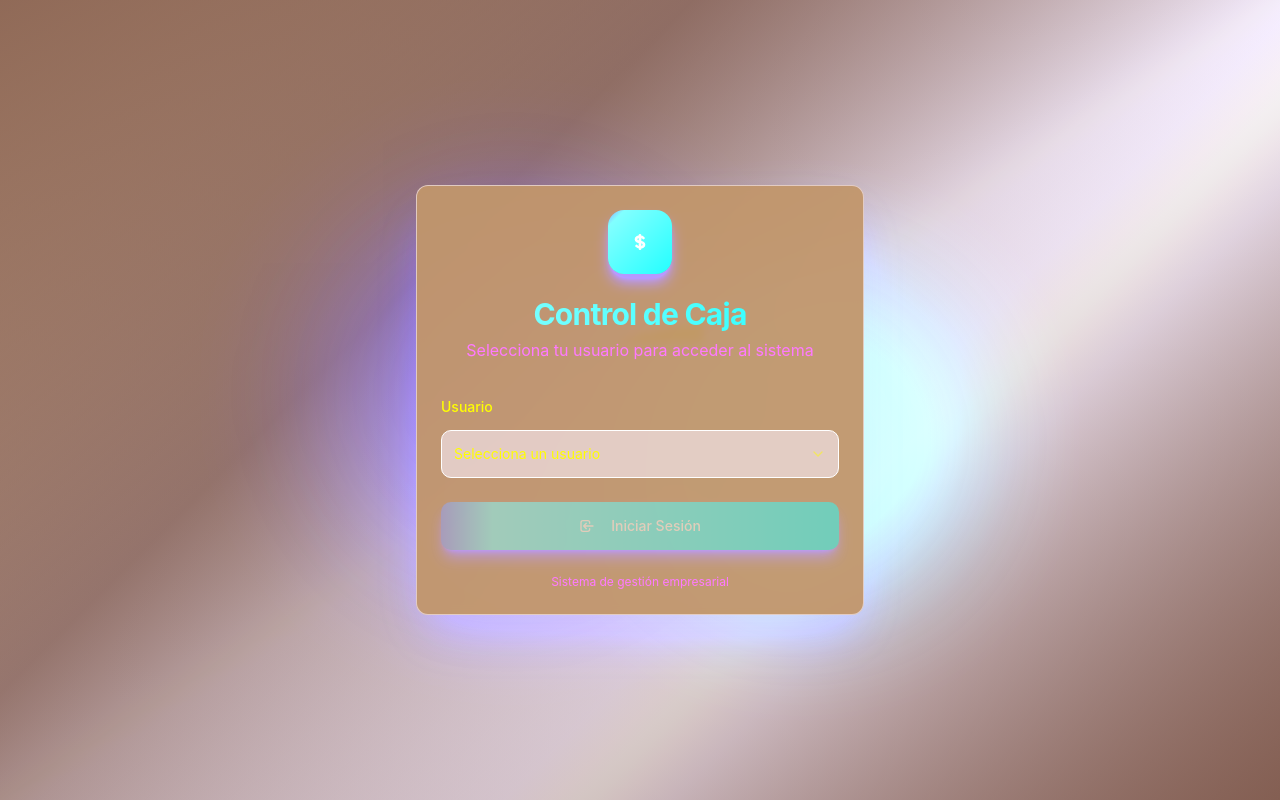
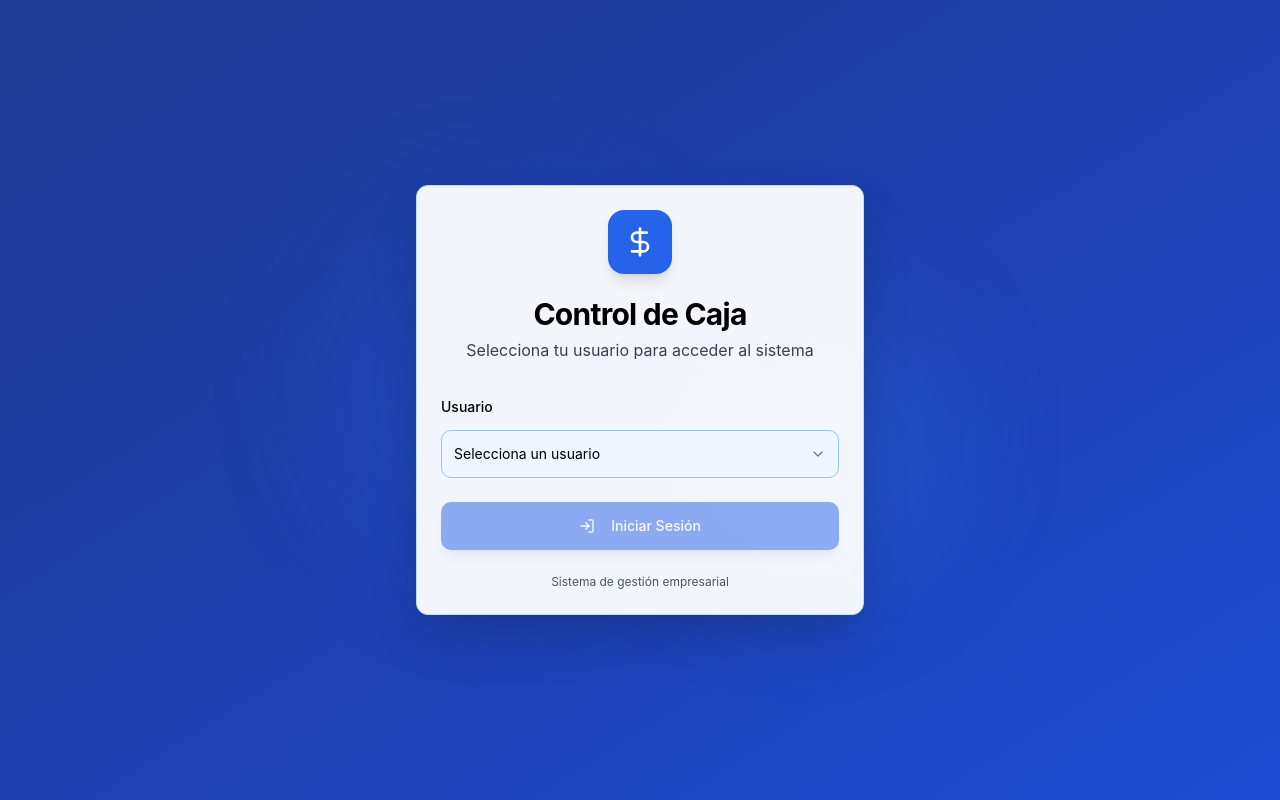
Before and after one commit to peluca777/caja-digital-control, a React (Vite) app: page / in a window 1280 px wide. Built offline with nearby package versions, Linux system fonts and the light colour scheme.

Commit message:
Refactor: Apply design and functionality changes
- Implement blue color scheme.
- Add export buttons with functionality.
- Replace emojis with modern icons.
- Refine button hover effects.

```diff
--- a/src/components/Login.tsx
+++ b/src/components/Login.tsx
@@ -3,6 +3,7 @@ import React, { useState } from 'react';
 import { Card, CardContent, CardDescription, CardHeader, CardTitle } from '@/components/ui/card';
 import { Button } from '@/components/ui/button';
 import { Select, SelectContent, SelectItem, SelectTrigger, SelectValue } from '@/components/ui/select';
+import { DollarSign, LogIn } from 'lucide-react';
 import { getUsers, setCurrentUser } from '@/lib/storage';
 import { User } from '@/lib/types';
 
@@ -23,52 +24,49 @@ const Login: React.FC<LoginProps> = ({ onLogin }) => {
   };
 
   return (
-    <div className="min-h-screen bg-animated-gradient animate-gradient flex items-center justify-center p-4 relative overflow-hidden">
-      {/* Efectos de fondo animados */}
-      <div className="absolute inset-0 bg-gradient-to-br from-background via-secondary/20 to-background opacity-80"></div>
-      <div className="absolute top-1/4 left-1/4 w-96 h-96 bg-primary/10 rounded-full blur-3xl animate-pulse-subtle"></div>
-      <div className="absolute bottom-1/4 right-1/4 w-80 h-80 bg-accent/10 rounded-full blur-3xl animate-pulse-subtle" style={{ animationDelay: '1s' }}></div>
+    <div className="min-h-screen bg-gradient-to-br from-blue-900 via-blue-800 to-blue-700 animate-gradient flex items-center justify-center p-4 relative overflow-hidden">
+      <div className="absolute inset-0 bg-gradient-to-br from-blue-900/80 via-blue-800/80 to-blue-700/80"></div>
+      <div className="absolute top-1/4 left-1/4 w-96 h-96 bg-blue-600/20 rounded-full blur-3xl animate-pulse-subtle"></div>
+      <div className="absolute bottom-1/4 right-1/4 w-80 h-80 bg-blue-500/20 rounded-full blur-3xl animate-pulse-subtle" style={{ animationDelay: '1s' }}></div>
 
-      <Card className="w-full max-w-md relative z-10 bg-card/95 backdrop-blur-sm border-border/50 shadow-2xl shadow-primary/10 animate-slide-up hover-glow">
+      <Card className="w-full max-w-md relative z-10 bg-white/95 backdrop-blur-sm border-blue-200 shadow-2xl animate-slide-up hover-glow">
         <CardHeader className="text-center pb-8">
           <div className="mb-4 animate-bounce-gentle">
-            <div className="w-16 h-16 mx-auto bg-gradient-to-br from-primary to-accent rounded-2xl flex items-center justify-center shadow-lg shadow-primary/20">
-              <svg className="w-8 h-8 text-white" fill="none" stroke="currentColor" viewBox="0 0 24 24">
-                <path strokeLinecap="round" strokeLinejoin="round" strokeWidth={2} d="M12 8c-1.657 0-3 .895-3 2s1.343 2 3 2 3 .895 3 2-1.343 2-3 2m0-8c1.11 0 2.08.402 2.599 1M12 8V7m0 1v8m0 0v1m0-1c-1.11 0-2.08-.402-2.599-1" />
-              </svg>
+            <div className="w-16 h-16 mx-auto bg-blue-600 rounded-2xl flex items-center justify-center shadow-lg">
+              <DollarSign className="w-8 h-8 text-white" />
             </div>
           </div>
-          <CardTitle className="text-3xl font-bold bg-gradient-to-r from-primary to-accent bg-clip-text text-transparent">
+          <CardTitle className="text-3xl font-bold text-black">
             Control de Caja
           </CardTitle>
-          <CardDescription className="text-muted-foreground mt-2 text-base">
+          <CardDescription className="text-gray-700 mt-2 text-base">
             Selecciona tu usuario para acceder al sistema
           </CardDescription>
         </CardHeader>
 
         <CardContent className="space-y-6">
           <div className="space-y-3 animate-fade-in" style={{ animationDelay: '0.2s' }}>
-            <label className="text-sm font-medium text-foreground">Usuario</label>
+            <label className="text-sm font-medium text-black">Usuario</label>
             <Select value={selectedUserId} onValueChange={setSelectedUserId}>
-              <SelectTrigger className="h-12 bg-input/50 border-border hover:border-primary/50 transition-all-smooth hover:bg-input/70">
+              <SelectTrigger className="h-12 bg-blue-50 border-blue-300 hover:border-blue-400 transition-all-smooth hover:bg-blue-100 text-black">
                 <SelectValue placeholder="Selecciona un usuario" />
               </SelectTrigger>
-              <SelectContent className="bg-card border-border shadow-xl">
+              <SelectContent className="bg-white border-blue-200 shadow-xl">
                 {users.map(user => (
                   <SelectItem
                     key={user.id}
                     value={user.id}
-                    className="hover:bg-primary/10 focus:bg-primary/10 cursor-pointer"
+                    className="hover:bg-blue-50 focus:bg-blue-50 cursor-pointer text-black"
                   >
                     <div className="flex items-center space-x-3">
-                      <div className="w-8 h-8 bg-gradient-to-br from-primary to-accent rounded-full flex items-center justify-center">
+                      <div className="w-8 h-8 bg-blue-600 rounded-full flex items-center justify-center">
                         <span className="text-white text-sm font-medium">
                           {user.name.charAt(0).toUpperCase()}
                         </span>
                       </div>
                       <div>
-                        <div className="font-medium">{user.name}</div>
-                        <div className="text-xs text-muted-foreground">{user.role}</div>
+                        <div className="font-medium text-black">{user.name}</div>
+                        <div className="text-xs text-gray-600">{user.role}</div>
                       </div>
                     </div>
                   </SelectItem>
@@ -80,16 +78,14 @@ const Login: React.FC<LoginProps> = ({ onLogin }) => {
           <Button
             onClick={handleLogin}
             disabled={!selectedUserId}
-            className="w-full h-12 bg-gradient-to-r from-primary to-accent hover:from-primary/90 hover:to-accent/90 text-white font-medium shadow-lg shadow-primary/20 hover-lift animate-fade-in disabled:opacity-50 disabled:cursor-not-allowed"
+            className="w-full h-12 bg-blue-600 hover:bg-blue-700 text-white font-medium shadow-lg hover-lift animate-fade-in disabled:opacity-50 disabled:cursor-not-allowed"
             style={{ animationDelay: '0.4s' }}
           >
-            <svg className="w-5 h-5 mr-2" fill="none" stroke="currentColor" viewBox="0 0 24 24">
-              <path strokeLinecap="round" strokeLinejoin="round" strokeWidth={2} d="M11 16l-4-4m0 0l4-4m-4 4h14m-5 4v1a3 3 0 01-3 3H6a3 3 0 01-3-3V7a3 3 0 013-3h7a3 3 0 013 3v1" />
-            </svg>
+            <LogIn className="w-5 h-5 mr-2" />
             Iniciar Sesión
           </Button>
 
-          <div className="text-center text-xs text-muted-foreground animate-fade-in" style={{ animationDelay: '0.6s' }}>
+          <div className="text-center text-xs text-gray-600 animate-fade-in" style={{ animationDelay: '0.6s' }}>
             Sistema de gestión empresarial
           </div>
         </CardContent>
--- a/src/index.css
+++ b/src/index.css
@@ -3,99 +3,97 @@
 @tailwind components;
 @tailwind utilities;
 
-/* Definition of the design system. All colors, gradients, fonts, etc should be defined here. */
-
 @layer base {
   :root {
-    --background: 15 23 42;
-    --foreground: 248 250 252;
+    --background: 240 249 255;
+    --foreground: 0 0 0;
 
-    --card: 30 41 59;
-    --card-foreground: 248 250 252;
+    --card: 255 255 255;
+    --card-foreground: 0 0 0;
 
-    --popover: 30 41 59;
-    --popover-foreground: 248 250 252;
+    --popover: 255 255 255;
+    --popover-foreground: 0 0 0;
 
-    --primary: 59 130 246;
-    --primary-foreground: 255 255 255;
+    --primary: 37 99 235;
+    --primary-foreground: 0 0 0;
 
-    --secondary: 71 85 105;
-    --secondary-foreground: 203 213 225;
+    --secondary: 147 197 253;
+    --secondary-foreground: 0 0 0;
 
-    --muted: 51 65 85;
-    --muted-foreground: 148 163 184;
+    --muted: 219 234 254;
+    --muted-foreground: 0 0 0;
 
-    --accent: 14 165 233;
-    --accent-foreground: 255 255 255;
+    --accent: 59 130 246;
+    --accent-foreground: 0 0 0;
 
-    --destructive: 239 68 68;
+    --destructive: 220 38 38;
     --destructive-foreground: 255 255 255;
 
     --success: 34 197 94;
-    --success-foreground: 255 255 255;
+    --success-foreground: 0 0 0;
 
     --warning: 245 158 11;
-    --warning-foreground: 255 255 255;
+    --warning-foreground: 0 0 0;
 
-    --border: 71 85 105;
-    --input: 71 85 105;
-    --ring: 59 130 246;
+    --border: 191 219 254;
+    --input: 191 219 254;
+    --ring: 37 99 235;
 
     --radius: 0.75rem;
 
-    --sidebar-background: 15 23 42;
-    --sidebar-foreground: 248 250 252;
-    --sidebar-primary: 59 130 246;
-    --sidebar-primary-foreground: 255 255 255;
-    --sidebar-accent: 51 65 85;
-    --sidebar-accent-foreground: 203 213 225;
-    --sidebar-border: 71 85 105;
-    --sidebar-ring: 59 130 246;
+    --sidebar-background: 240 249 255;
+    --sidebar-foreground: 0 0 0;
+    --sidebar-primary: 37 99 235;
+    --sidebar-primary-foreground: 0 0 0;
+    --sidebar-accent: 219 234 254;
+    --sidebar-accent-foreground: 0 0 0;
+    --sidebar-border: 191 219 254;
+    --sidebar-ring: 37 99 235;
   }
 
   .dark {
-    --background: 15 23 42;
-    --foreground: 248 250 252;
+    --background: 240 249 255;
+    --foreground: 0 0 0;
 
-    --card: 30 41 59;
-    --card-foreground: 248 250 252;
+    --card: 255 255 255;
+    --card-foreground: 0 0 0;
 
-    --popover: 30 41 59;
-    --popover-foreground: 248 250 252;
+    --popover: 255 255 255;
+    --popover-foreground: 0 0 0;
 
-    --primary: 59 130 246;
-    --primary-foreground: 255 255 255;
+    --primary: 37 99 235;
+    --primary-foreground: 0 0 0;
 
-    --secondary: 71 85 105;
-    --secondary-foreground: 203 213 225;
+    --secondary: 147 197 253;
+    --secondary-foreground: 0 0 0;
 
-    --muted: 51 65 85;
-    --muted-foreground: 148 163 184;
+    --muted: 219 234 254;
+    --muted-foreground: 0 0 0;
 
-    --accent: 14 165 233;
-    --accent-foreground: 255 255 255;
+    --accent: 59 130 246;
+    --accent-foreground: 0 0 0;
 
-    --destructive: 239 68 68;
+    --destructive: 220 38 38;
     --destructive-foreground: 255 255 255;
 
     --success: 34 197 94;
-    --success-foreground: 255 255 255;
+    --success-foreground: 0 0 0;
 
     --warning: 245 158 11;
-    --warning-foreground: 255 255 255;
+    --warning-foreground: 0 0 0;
 
-    --border: 71 85 105;
-    --input: 71 85 105;
-    --ring: 59 130 246;
+    --border: 191 219 254;
+    --input: 191 219 254;
+    --ring: 37 99 235;
 
-    --sidebar-background: 15 23 42;
-    --sidebar-foreground: 248 250 252;
-    --sidebar-primary: 59 130 246;
-    --sidebar-primary-foreground: 255 255 255;
-    --sidebar-accent: 51 65 85;
-    --sidebar-accent-foreground: 203 213 225;
-    --sidebar-border: 71 85 105;
-    --sidebar-ring: 59 130 246;
+    --sidebar-background: 240 249 255;
+    --sidebar-foreground: 0 0 0;
+    --sidebar-primary: 37 99 235;
+    --sidebar-primary-foreground: 0 0 0;
+    --sidebar-accent: 219 234 254;
+    --sidebar-accent-foreground: 0 0 0;
+    --sidebar-border: 191 219 254;
+    --sidebar-ring: 37 99 235;
   }
 }
 
@@ -111,7 +109,6 @@
 }
 
 @layer utilities {
-  /* Animaciones principales */
   .animate-fade-in {
     animation: fadeIn 0.6s ease-out;
   }
@@ -137,7 +134,6 @@
     background-size: 400% 400%;
   }
 
-  /* Transiciones suaves */
   .transition-all-smooth {
     transition: all 0.3s cubic-bezier(0.4, 0, 0.2, 1);
   }
@@ -146,16 +142,14 @@
     transition: transform 0.2s cubic-bezier(0.4, 0, 0.2, 1);
   }
 
-  /* Efectos de hover */
   .hover-lift {
-    @apply transition-transform-smooth hover:scale-105 hover:shadow-lg hover:shadow-primary/20;
+    @apply transition-transform-smooth hover:scale-105 hover:shadow-lg;
   }
 
   .hover-glow {
-    @apply transition-all-smooth hover:shadow-lg hover:shadow-accent/30;
+    @apply transition-all-smooth hover:shadow-lg;
   }
 
-  /* Spinner personalizado */
   .spinner {
     animation: spin 1s linear infinite;
   }
@@ -235,12 +229,10 @@
     }
   }
 
-  /* Clases utilitarias para animaciones progresivas */
   .stagger-children > * {
     animation-delay: calc(var(--stagger-delay, 0.1s) * var(--stagger-index, 0));
   }
 
-  /* Fondos animados */
   .bg-animated-gradient {
     background: linear-gradient(-45deg,
       hsl(var(--background)),
@@ -250,7 +242,6 @@
     );
   }
 
-  /* Efectos de carga */
   .loading-shimmer {
     background: linear-gradient(90deg,
       hsl(var(--muted)) 25%,
@@ -271,10 +262,8 @@
   }
 }
 
-/* Fuentes */
 @import url('https://fonts.googleapis.com/css2?family=Inter:wght@300;400;500;600;700&display=swap');
 
-/* Scrollbar personalizado */
 ::-webkit-scrollbar {
   width: 8px;
 }
```
Also changed, not shown: src/components/Layout.tsx (+13 -16 lines), src/components/Navigation.tsx (+16 -13 lines), src/components/TransactionHistory.tsx (+50 -18 lines), src/lib/exportUtils.ts (added, +92 -0 lines).
